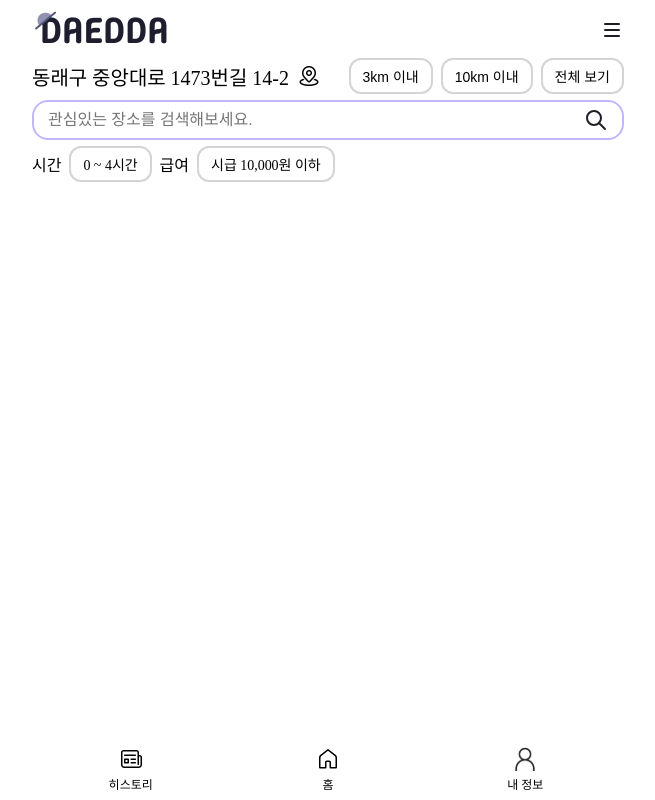
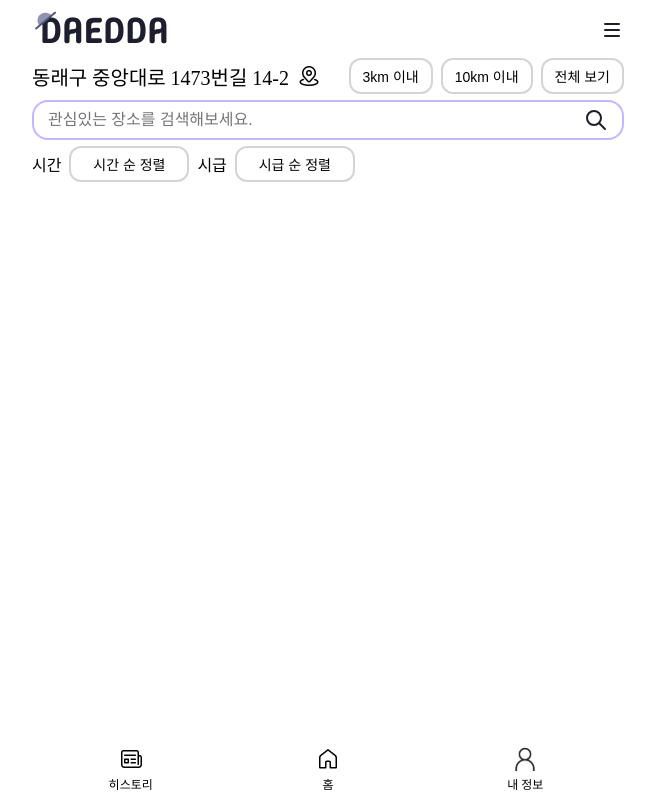
Before and after one commit to iamodh/daedda-ts, a React (Vite) app: page / in a window 1280 px wide. Shown: the whole page, without its empty margins (312-967 px from the left). Built offline with nearby package versions, Linux system fonts and the light colour scheme; a web font is replaced by a local one.

Commit message:
feat: 드롭다운 컴포넌트 제작

```diff
--- a/src/components/common/Dropdown.tsx
+++ b/src/components/common/Dropdown.tsx
@@ -1,20 +1,93 @@
-import React from "react";
+import useModalDismiss from "@hooks/useModalDismiss";
+import { useRef, useState } from "react";
 import styled from "styled-components";
 
-type DropdownProps = {
-  children: React.ReactNode;
+type OptionTypes = {
+  name: string;
+  value: string;
 };
 
-const Container = styled.div`
-  border: ${(props) => props.theme.colors.gray[300]} solid 2px;
-  border-radius: ${(props) => props.theme.borderRadius.md};
-  padding: 6px 12px;
+type DropdownProps = {
+  options: OptionTypes[];
+  width: string;
+};
+
+const Container = styled.div<{ $width: string }>`
+  position: relative;
+  width: ${({ $width }) => $width};
   font-size: ${(props) => props.theme.fontSizes.sm};
-  cursor: pointer;
 `;
 
-const Dropdown = ({ children }: DropdownProps) => {
-  return <Container>{children}</Container>;
+const Button = styled.button<{ $isOpen: boolean }>`
+  border: ${(props) => {
+      return props.$isOpen
+        ? props.theme.colors.primary[400]
+        : props.theme.colors.gray[300];
+    }}
+    solid 2px;
+  width: 100%;
+  text-align: center;
+  padding: 6px 0;
+  font-size: ${(props) => props.theme.fontSizes.sm};
+  border-radius: ${(props) =>
+    props.$isOpen
+      ? `${props.theme.borderRadius.md} ${props.theme.borderRadius.md} 0 0`
+      : `${props.theme.borderRadius.md}`};
+  transition: border-radius 0.2s ease;
+`;
+
+const Options = styled.ul<{ $isOpen: boolean }>`
+  position: absolute;
+  left: 0;
+  top: 100%;
+  width: 100%;
+  opacity: ${({ $isOpen }) => ($isOpen ? "100" : "0")};
+  pointer-events: ${({ $isOpen }) => ($isOpen ? "auto" : "none")};
+  transition: opacity 0.2s ease;
+
+  li {
+    white-space: nowrap;
+    text-align: center;
+    padding: 6px 0;
+    cursor: pointer;
+    border: ${(props) => {
+        return props.$isOpen
+          ? props.theme.colors.primary[400]
+          : props.theme.colors.gray[300];
+      }}
+      solid 2px;
+    border-top: 0;
+
+    &:last-child {
+      border-radius: ${({ theme }) =>
+        `0 0 ${theme.borderRadius.md} ${theme.borderRadius.md}`};
+    }
+  }
+`;
+
+const Dropdown = ({ options, width }: DropdownProps) => {
+  const [isOpen, setIsOpen] = useState<boolean>(false);
+  const dropdownRef = useRef<HTMLElement>(null);
+
+  useModalDismiss(dropdownRef, () => setIsOpen(false));
+  return (
+    <Container $width={width}>
+      <Button
+        ref={dropdownRef}
+        $isOpen={isOpen}
+        onClick={() => setIsOpen((prev) => !prev)}
+      >
+        {options[0].name}
+      </Button>
+      <Options $isOpen={isOpen}>
+        {options.slice(1).map((option, index) => (
+          <li key={index} onClick={() => setIsOpen(false)}>
+            {option.name}
+          </li>
+        ))}
+      </Options>
+    </Container>
+  );
 };
 
 export default Dropdown;
--- a/src/components/common/ToggleButton.tsx
+++ b/src/components/common/ToggleButton.tsx
@@ -13,7 +13,7 @@ const Container = styled.button<{ $isActive: boolean }>`
     }}
     solid 2px;
   border-radius: ${(props) => props.theme.borderRadius.md};
-  transition: border 0.1s ease-in;
+  transition: border 0.1s ease;
   padding: 6px 12px;
   font-size: ${(props) => props.theme.fontSizes.sm};
   cursor: pointer;
--- /dev/null
+++ b/src/hooks/useModalDismiss.tsx
@@ -0,0 +1,26 @@
+import React, { useEffect } from "react";
+
+const useModalDismiss = (
+  targetRef: React.RefObject<HTMLElement>,
+  handler: () => void
+) => {
+  useEffect(() => {
+    // targetRef가 클릭된 노드를 포함하지 않으면 handler를 실행하는 함수
+    const handleOutsideClick = (event: MouseEvent) => {
+      if (
+        targetRef.current &&
+        !targetRef.current.contains(event.target as Node)
+      ) {
+        handler();
+      }
+    };
+
+    document.addEventListener("mousedown", handleOutsideClick);
+
+    return () => {
+      document.removeEventListener("mousedown", handleOutsideClick);
+    };
+  }, []);
+};
+
+export default useModalDismiss;
--- a/src/pages/Index.tsx
+++ b/src/pages/Index.tsx
@@ -22,6 +22,40 @@ const Filter = styled.div`
   }
 `;
 
+const timeFilterOpts = [
+  {
+    name: "시간 순 정렬",
+    value: "default",
+  },
+  {
+    name: "0 ~ 4 시간",
+    value: "short",
+  },
+  {
+    name: "4 ~ 8 시간",
+    value: "medium",
+  },
+  {
+    name: "8시간 초과",
+    value: "long",
+  },
+];
+
+const payFilterOpts = [
+  {
+    name: "시급 순 정렬",
+    value: "default",
+  },
+  {
+    name: "10,000원 이하",
+    value: "low",
+  },
+  {
+    name: "10,000원 초과",
+    value: "high",
+  },
+];
+
 const Home = () => {
   return (
     <Container>
@@ -30,11 +64,11 @@ const Home = () => {
       <FilterSection>
         <Filter>
           <span>시간</span>
-          <Dropdown>0 ~ 4시간</Dropdown>
+          <Dropdown options={timeFilterOpts} width="120px" />
         </Filter>
         <Filter>
-          <span>급여</span>
-          <Dropdown>시급 10,000원 이하</Dropdown>
+          <span>시급</span>
+          <Dropdown options={payFilterOpts} width="120px" />
         </Filter>
       </FilterSection>
     </Container>
--- a/src/styles/GlobalStyle.ts
+++ b/src/styles/GlobalStyle.ts
@@ -94,6 +94,7 @@ const GlobalStyle = createGlobalStyle`
   button {
     background: none;
     border: 0;
+    font-size: inherit;
     cursor: pointer;
     }
 `;
--- a/tsconfig.app.json
+++ b/tsconfig.app.json
@@ -28,6 +28,7 @@
       "@/*": ["/*"],
       "@assets/*": ["assets/*"],
       "@components/*": ["components/*"],
+      "@hooks/*": ["hooks/*"],
       "@pages/*": ["pages/*"],
       "@routes/*": ["routes/*"],
       "@styles/*": ["styles/*"],
--- a/vite.config.ts
+++ b/vite.config.ts
@@ -9,6 +9,7 @@ export default defineConfig({
       { find: "@", replacement: "/src" },
       { find: "@assets", replacement: "/src/assets" },
       { find: "@components", replacement: "/src/components" },
+      { find: "@hooks", replacement: "/src/hooks" },
       { find: "@pages", replacement: "/src/pages" },
       { find: "@routes", replacement: "/src/routes" },
       { find: "@styles", replacement: "/src/styles" },
```
